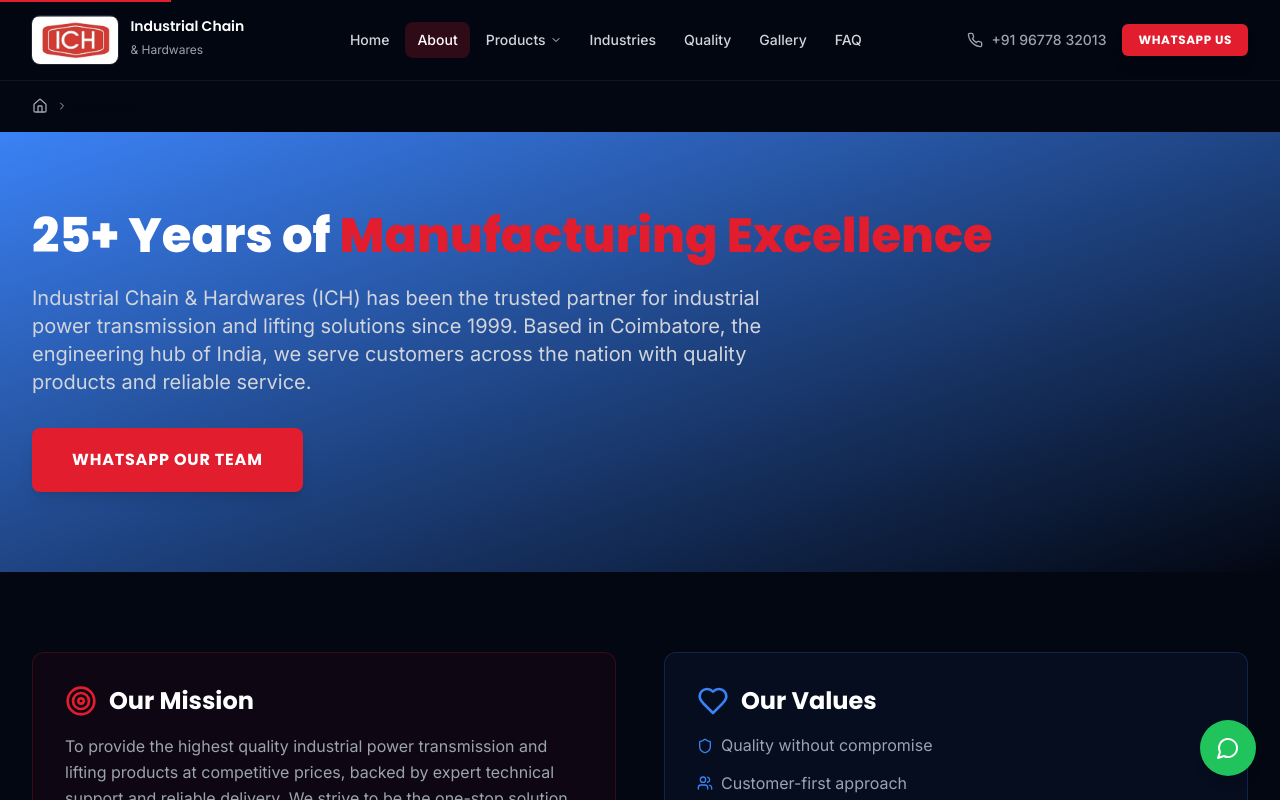
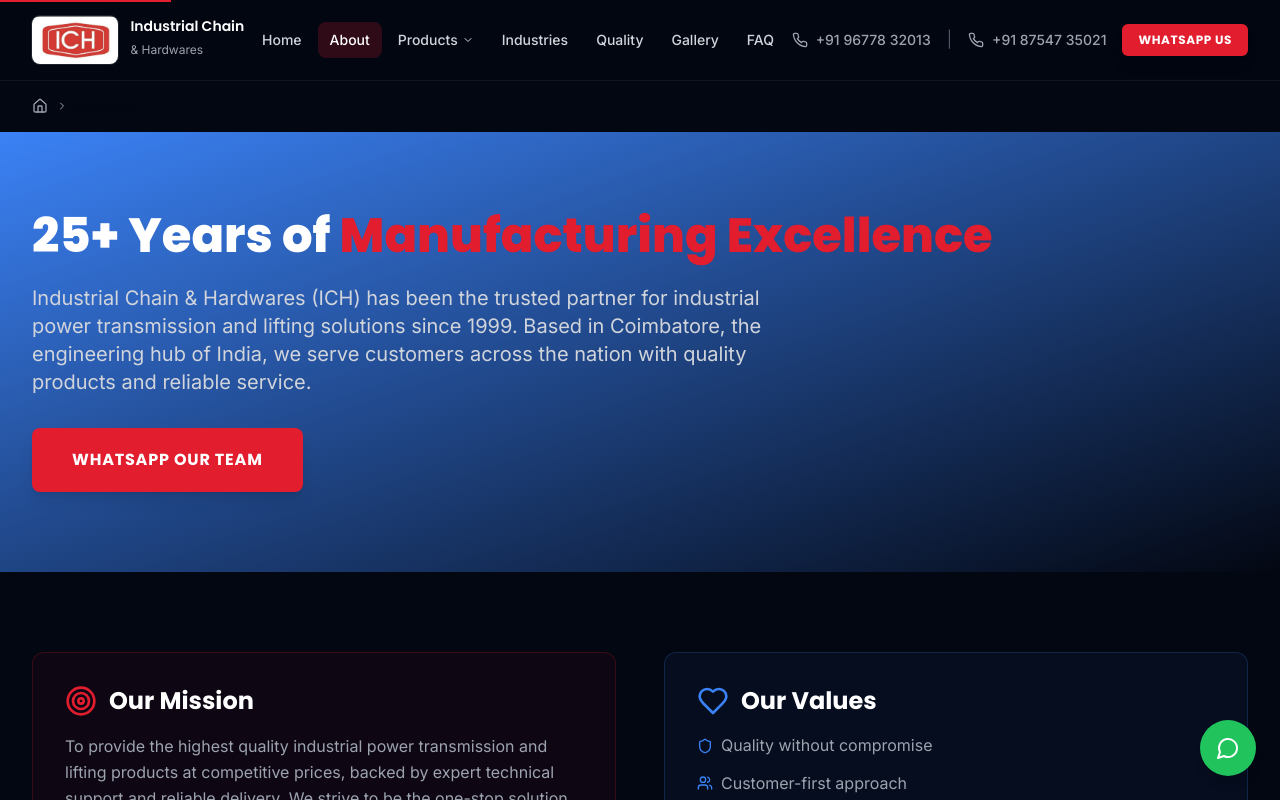
Before and after one commit to umangjzx/ichwebsite, a React (Vite) app: page /about in a window 1280 px wide. Shown: the top 800 px of the page. Built offline with nearby package versions, Linux system fonts and the light colour scheme.

Commit message:
first commit

```diff
--- a/src/components/layout/Navbar.tsx
+++ b/src/components/layout/Navbar.tsx
@@ -85,6 +85,14 @@
               <Phone className="h-4 w-4" />
               {COMPANY.phone}
             </a>
+            <span className="text-gray-600">|</span>
+            <a
+              href={`tel:${COMPANY.altPhone}`}
+              className="flex items-center gap-2 text-sm font-body font-medium text-gray-400 hover:text-white transition-colors"
+            >
+              <Phone className="h-4 w-4" />
+              {COMPANY.altPhone}
+            </a>
             <a href={getWhatsAppLink()} target="_blank" rel="noopener noreferrer">
               <Button variant="primary" size="sm">WhatsApp Us</Button>
             </a>
@@ -137,6 +145,13 @@
                   <Phone className="h-4 w-4" />
                   {COMPANY.phone}
                 </a>
+                <a
+                  href={`tel:${COMPANY.altPhone}`}
+                  className="flex items-center gap-2 px-4 py-2 text-sm font-body text-gray-400"
+                >
+                  <Phone className="h-4 w-4" />
+                  {COMPANY.altPhone}
+                </a>
                 <a href={getWhatsAppLink()} target="_blank" rel="noopener noreferrer" onClick={() => setIsMobileMenuOpen(false)}>
                   <Button variant="primary" size="sm" className="w-full mt-2">
                     WhatsApp Us
--- a/src/pages/About.tsx
+++ b/src/pages/About.tsx
@@ -85,9 +85,9 @@
             <div className="grid grid-cols-2 md:grid-cols-4 gap-8 text-center">
               {[
                 { icon: Clock, value: 25, suffix: '+', label: 'Years in Business' },
-                { icon: Users, value: 5000, suffix: '+', label: 'Happy Customers' },
-                { icon: Factory, value: 1000, suffix: '+', label: 'Product Range' },
-                { icon: Globe, value: 1, suffix: '', label: 'PAN India Reach' },
+                { icon: Users, value: 1000, suffix: '+', label: 'Happy Customers' },
+                { icon: Factory, value: 100, suffix: '+', label: 'Product Range' },
+                { icon: Globe, value: 3, suffix: '', label: 'PAN India Reach' },
               ].map((stat, i) => (
                 <motion.div key={stat.label} initial={{ opacity: 0, y: 20 }} whileInView={{ opacity: 1, y: 0 }} viewport={{ once: true }} transition={{ delay: i * 0.15 }}>
                   <stat.icon className="h-8 w-8 text-primary mx-auto mb-3" />
```
